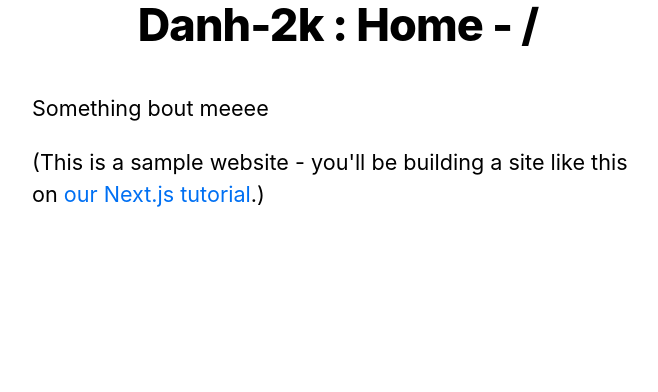
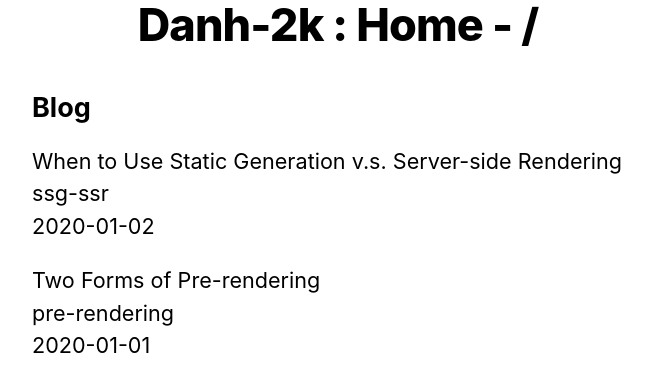
Before and after one commit to danhtran9k/doc-nextjs, a Next.js app: page / in a window 1280 px wide. Shown: the part 218-610 px from the top of the page, without its empty margins (302-960 px from the left). Built offline with nearby package versions, Linux system fonts and the light colour scheme.

Commit message:
static side rendering ex

```diff
--- a/pages/index.js
+++ b/pages/index.js
@@ -1,22 +1,36 @@
 import Head from "next/head";
 import Layout, { siteTitle } from "../components/layout";
 import utilStyles from "../styles/utils.module.css";
+import { getSortedPostsData } from "../lib/posts";
 
-export default function Home() {
+export async function getStaticProps() {
+	const allPostsData = getSortedPostsData();
+	return {
+		props: {
+			allPostsData,
+		},
+	};
+}
+
+export default function Home({ allPostsData }) {
 	return (
 		<Layout home>
 			<Head>
 				<title>{siteTitle}</title>
 			</Head>
-			<section className={utilStyles.headingMd}>
-				<p>Something bout meeee</p>
-				<p>
-					(This is a sample website - you'll be building a site like this on{" "}
-					<a href="https://next-learn-starter.vercel.app/_next/image?url=%2Fimages%2Fprofile.jpg&w=256&q=75">
-						our Next.js tutorial
-					</a>
-					.)
-				</p>
+			<section className={`${utilStyles.headingMd} ${utilStyles.padding1px}`}>
+				<h2 className={utilStyles.headingLg}>Blog</h2>
+				<ul className={utilStyles.list}>
+					{allPostsData.map(({ id, date, title }) => (
+						<li className={utilStyles.listItem} key={id}>
+							{title}
+							<br />
+							{id}
+							<br />
+							{date}
+						</li>
+					))}
+				</ul>
 			</section>
 		</Layout>
 	);
```
